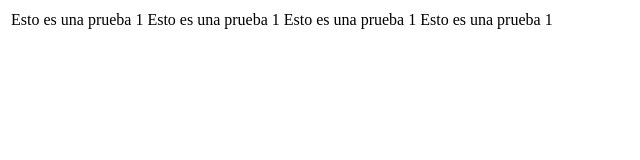
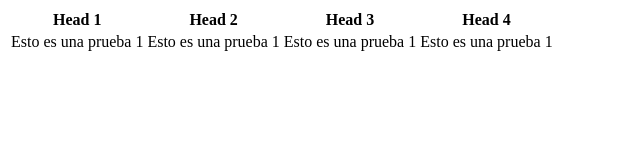
Before and after one commit to mtovard/curso-web-02, a plain HTML site: page index.html in a window 1280 px wide. Shown: the whole page, without its empty margins (0-640 px from the left). Drawn offline with Linux system fonts and the light colour scheme.

Commit message:
Adding headers

```diff
--- a/index.html
+++ b/index.html
@@ -8,6 +8,12 @@
 <body>
     <table>
         <tr>
+            <th>Head 1</th>
+            <th>Head 2</th>
+            <th>Head 3</th>
+            <th>Head 4</th>
+        </tr>
+        <tr>
             <td>Esto es una prueba 1 </td>
             <td>Esto es una prueba 1 </td>
             <td>Esto es una prueba 1 </td>
```
